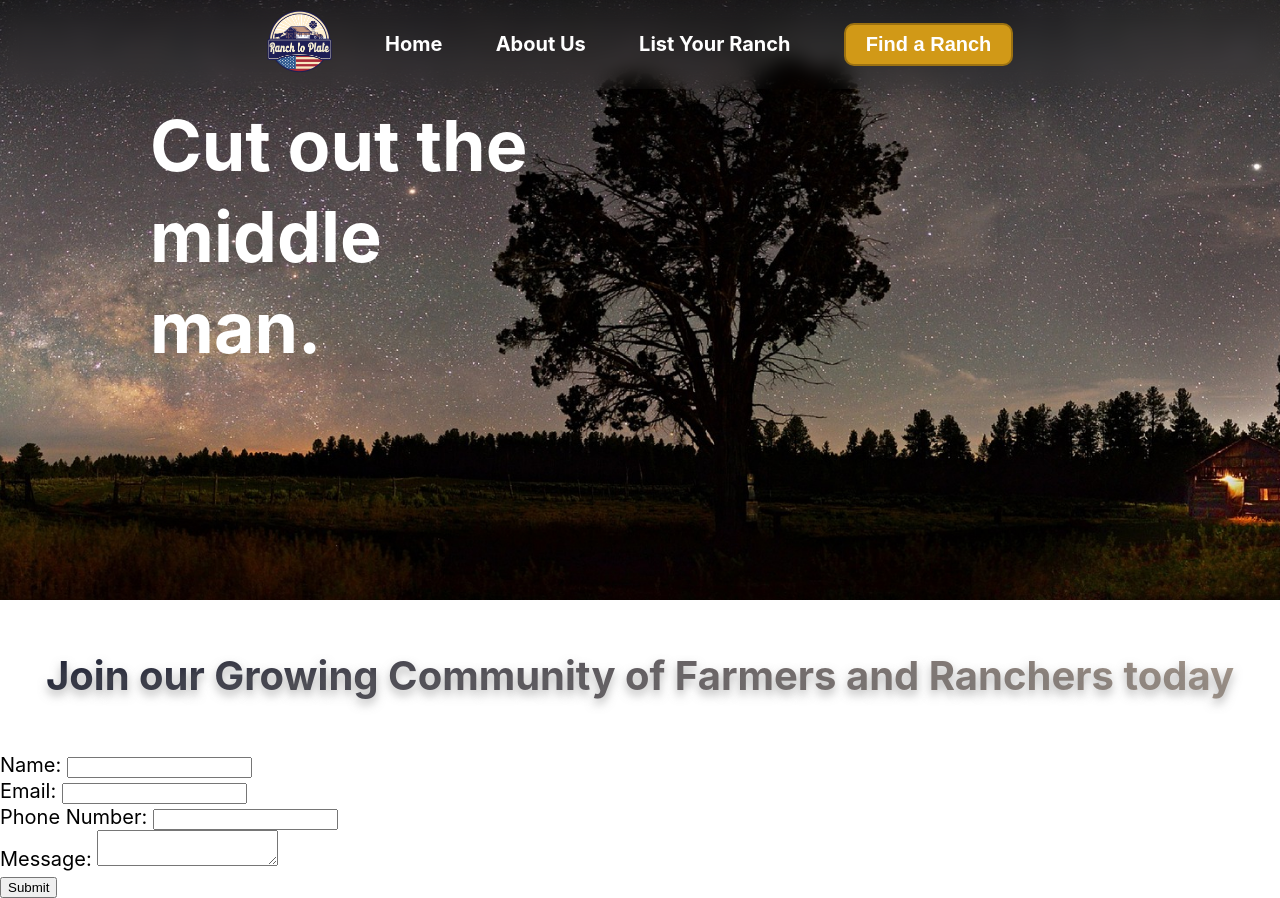
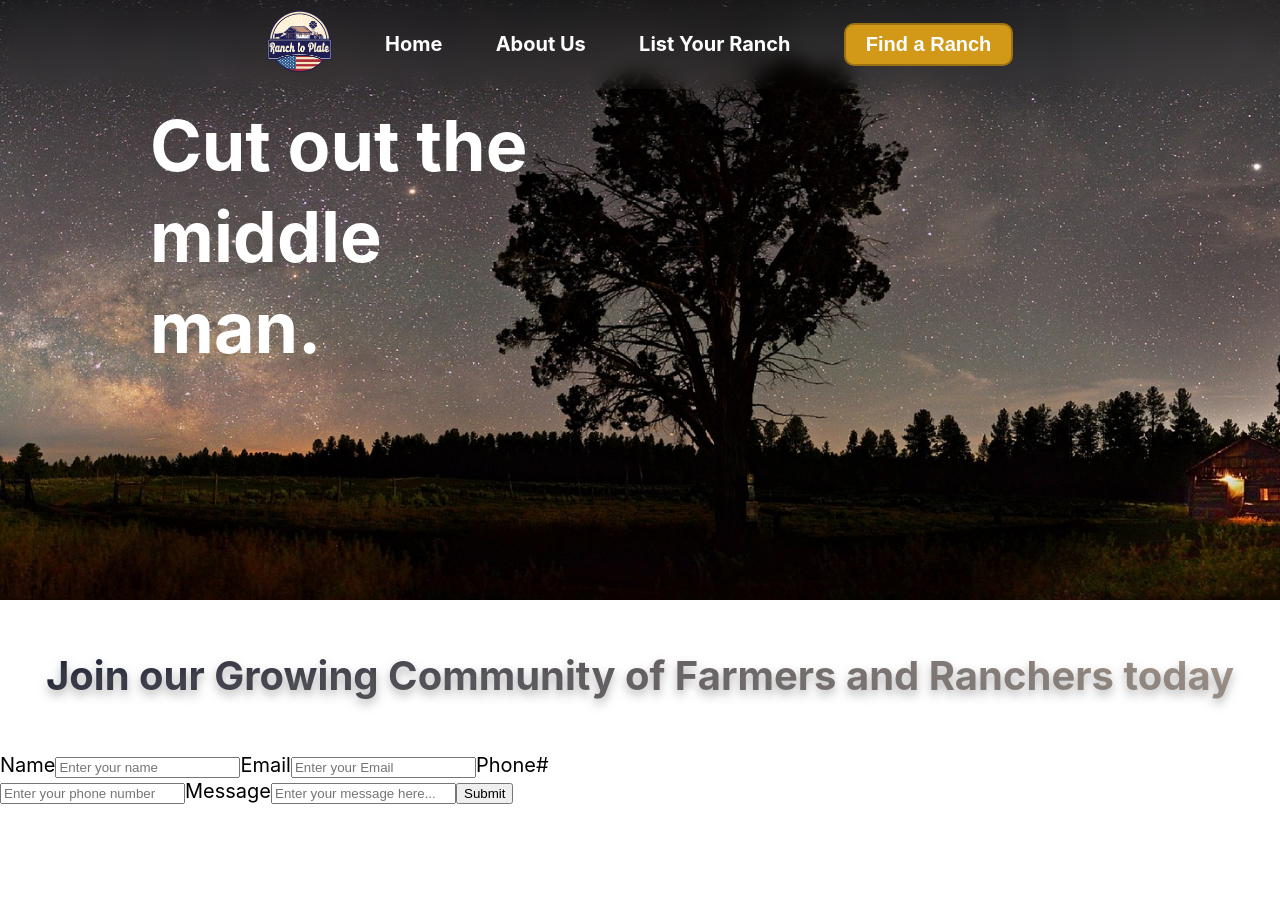
Before and after one commit to fosterm4/ranchToPlate, a Gatsby site: page /contact in a window 1280 px wide. After the commit the page ends 804 px from the top, so only its background shows below. Built offline with nearby package versions, Linux system fonts and the light colour scheme; Gatsby itself is replaced by a stand-in of ours.

Commit message:
Contact Form Updates

```diff
--- a/src/components/ContactForm.js
+++ b/src/components/ContactForm.js
@@ -1,80 +1,86 @@
-import React, { Component } from "react"
 
-import Layout from "../components/layout"
-import {Form, FormGroup, Input, Label, Button} from 'reactstrap'
+import React, { useState } from "react"
 import '../components/ContactForm.css'
-import axios from 'axios'
 
-class ContactForm extends Component{
-  constructor(){
-    super()
+const ContactForm = () => {
 
-      this.state = {
-        name: '',
-        email: '',
-        phone: '',
-        message: ''
-      }
-    this.handleChange = this.handleChange.bind(this)
-    this.handleSubmit = this.handleSubmit.bind(this)
+  const [formState, setFormState] = useState({
+    name: "",
+    email:"",
+    phone:"",
+    message:""
+  })
+
+  const encode = (data) => {
+    return Object.keys(data)
+        .map(key => encodeURIComponent(key) + "=" + encodeURIComponent(data[key]))
+        .join("&");
   }
 
-  handleChange = e =>{
-    this.setState({[e.target.name]: e.target.value})
-  }
-
-  async handleSubmit(e){
-    e.preventDefault()
-
-    const { name, email, phone, message } = this.state
-    const form = await axios.post('/api/from',{
-      name,
-      email,
-      phone,
-      message
+  const handleChange = e => {
+    setFormState({
+      ...formState,
+      [e.target.name]:e.target.value
     })
   }
 
-  render(){
-    return(
-        <Form onSubmit ={this.handleSubmit}>
-        <FormGroup>
-          <Label for="name">Name: </Label>
-          <Input
-            type="text"
-            name="name"
-            onChange={this.handleChange}/>
-        </FormGroup>
+  const handleSubmit = e => {
+    fetch("/", {
+      method: "POST",
+      headers: { "Content-Type": "application/x-www-form-urlencoded" },
+      body: encode({ "form-name": "contact", ...formState })
+    })
+      .then(() => alert("Success!"))
+      .catch(error => alert(error));
 
-        <FormGroup>
-          <Label for="email">Email: </Label>
-          <Input
-            type="email"
-            name="email"
-            onChange={this.handleChange}/>
-        </FormGroup>
+    e.preventDefault();
+  }
 
-        <FormGroup>
-          <Label for="phone">Phone Number: </Label>
-          <Input
-            type="text"
-            name="phone"
-            onChange={this.handleChange}/>
-        </FormGroup>
 
-        <FormGroup>
-          <Label for="message">Message: </Label>
-          <Input
-            type="textarea"
-            name="phone"
-            onChange={this.handleChange}/>
-        </FormGroup>
-        <Button>Submit</Button>
-      </Form>
+    return (
+      <form onSubmit={handleSubmit} name="contact" method="post" data-netlify="true" data-netlify-honeypot="bot-field">
+        <input type="hidden" name="form-name" value="contact" />
+        <label htmlFor="name">Name</label>
+        <input
+        id="name"
+        name="name"
+        type="text"
+        onChange={handleChange}
+        value={formState.name}
+        placeholder="Enter your name"
+        />
+        <label htmlFor="email">Email</label>
+        <input
+        id="email"
+        name="email"
+        type="email"
+        onChange={handleChange}
+        value={formState.email}
+        placeholder="Enter your Email"
+        />
+        <label htmlFor="phone">Phone#</label>
+        <input
+        id="phone"
+        name="phone"
+        type="text"
+        onChange={handleChange}
+        value={formState.phone}
+        placeholder="Enter your phone number"
+        />
+        <label htmlFor="messahe">Message</label>
+        <input
+        id="message"
+        name="message"
+        type="textarea"
+        onChange={handleChange}
+        value={formState.message}
+        placeholder="Enter your message here..."
+        />
+        <button type="submit">Submit</button>
+      </form>
     );
+
   }
-}
-
 
 
 export default ContactForm
```
